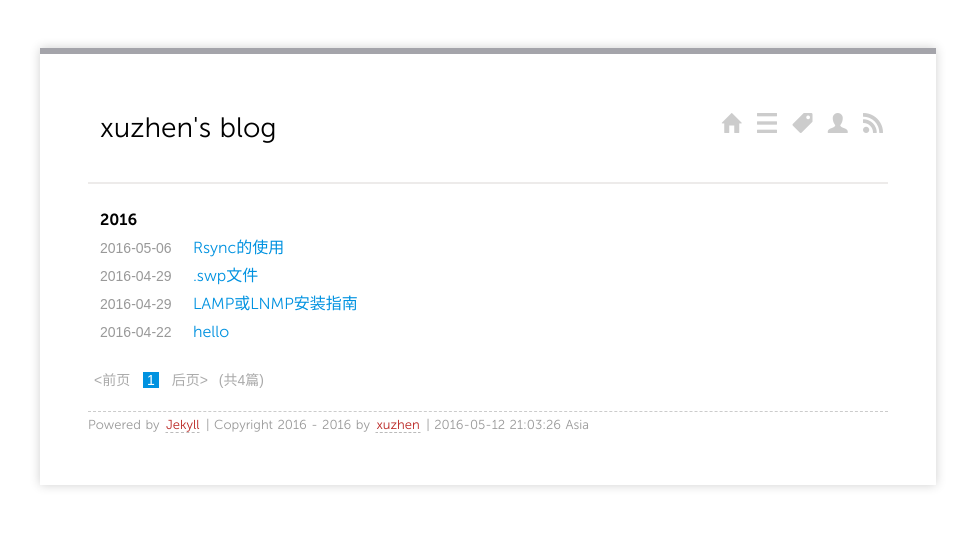
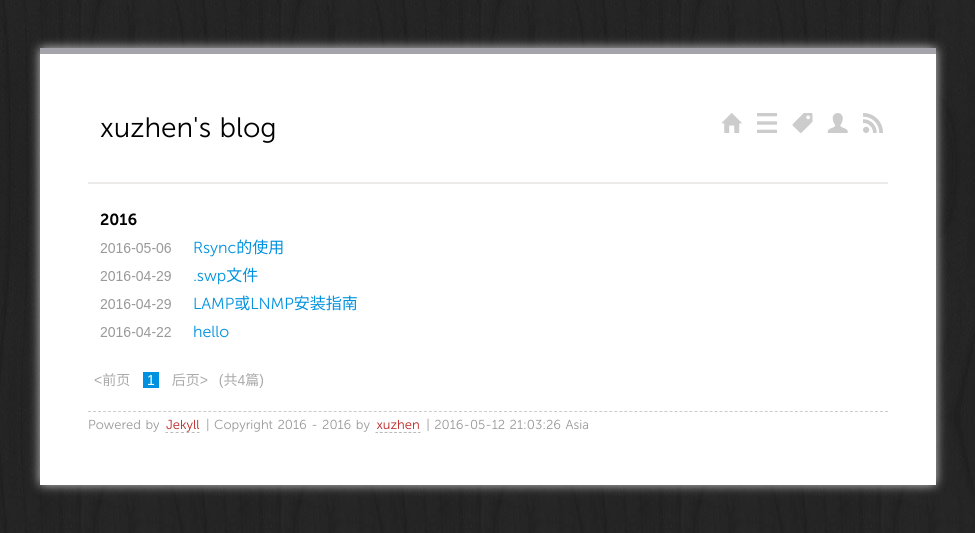
Before and after one commit to xuzhen1994/xuzhen1994.github.io, a Jekyll site: the page built from index.html, in a window 1280 px wide. Shown: the top 533 px of the page, without its empty margins (152-1127 px from the left). Built offline with Jekyll 4.4.1, drawn with Linux system fonts in a browser that asks for light colours; Markdown is read by kramdown in place of the engine named in the settings; the list of posts is cut into pages by our own code.

Commit message:
modify _layouts/default.html

```diff
--- a/_layouts/default.html
+++ b/_layouts/default.html
@@ -15,7 +15,7 @@
 
     <script type="text/javascript" src="/format/js/jquery-1.7.1.min.js"></script>
   </head>
-  <body>
+  <body background="http://xuzhen1994.github.io/pictures/background.jpg">
     <div id="container">
       <div id="main" role="main">
         <header>
```
